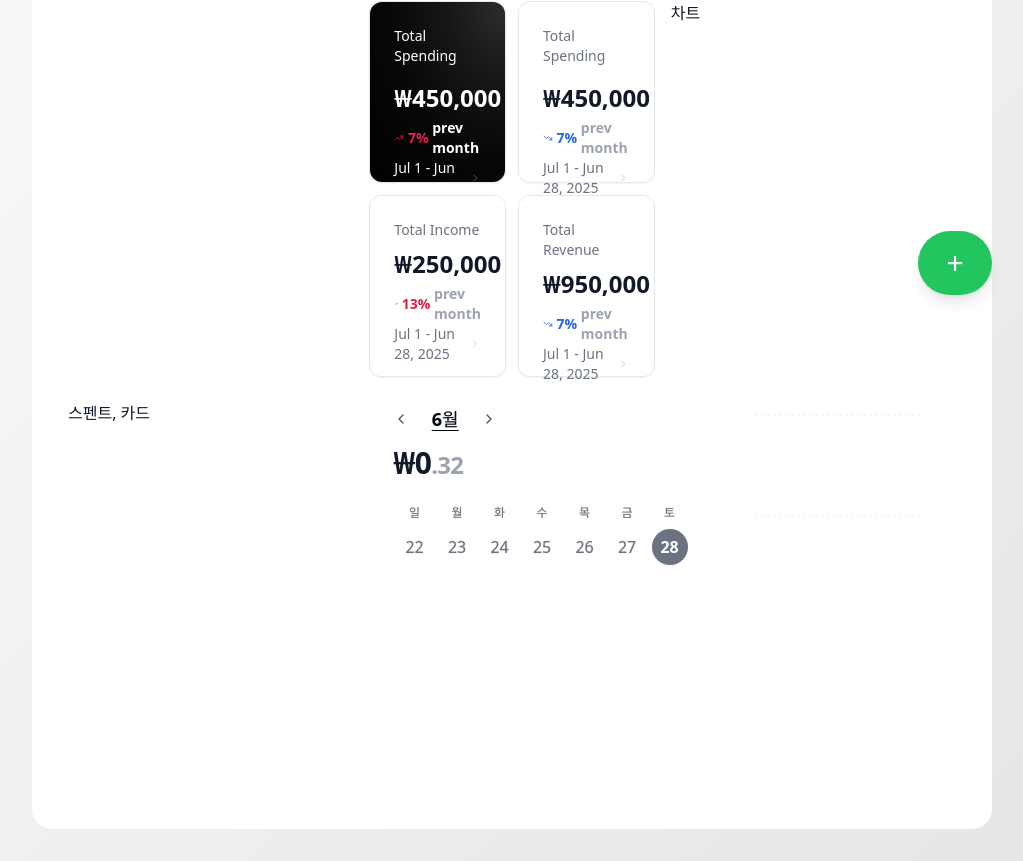
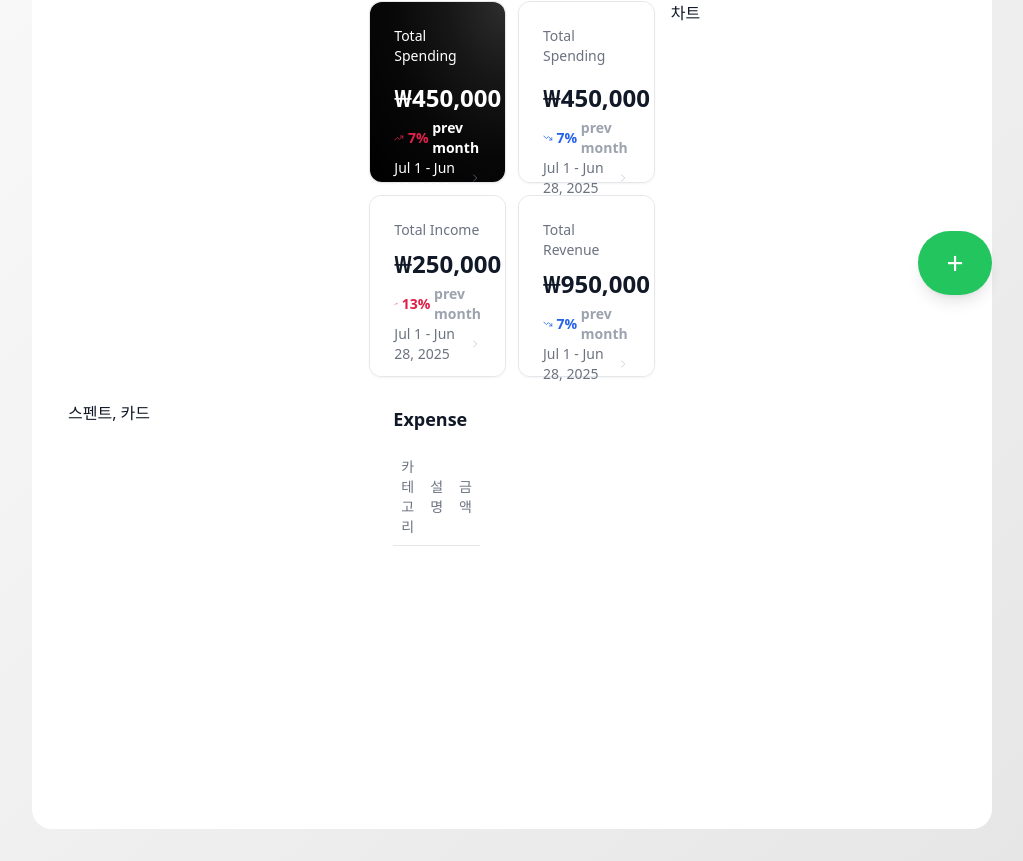
Before and after one commit to jihunhong/velvet, a React (Vite) app: page / in a window 1280 px wide. Shown: the part 473-1334 px from the top of the page, without its empty margins (256-1279 px from the left). Built offline with nearby package versions, Linux system fonts and the light colour scheme; a web font is replaced by a local one.

Commit message:
fix: 테이블 구조로 변경

```diff
--- a/src/components/ExpenseList.tsx
+++ b/src/components/ExpenseList.tsx
@@ -1,13 +1,8 @@
 import { useQuery } from '@tanstack/react-query';
 import { format } from 'date-fns';
-import dayjs from 'dayjs';
-import { ChevronLeft, ChevronRight } from 'lucide-react';
-import { Area, AreaChart, CartesianGrid, ResponsiveContainer, XAxis, YAxis } from 'recharts';
 
 import { getCategoryColor } from '../common/constants/expenseCategory';
 import { getAllExpenses, getCurrentMonthExpenses } from '../db/expenseDB';
-import Calendar from './Calendar';
-import ExpenseInsight from './ExpenseInsight';
 
 export default function ExpenseList() {
   const {
@@ -37,74 +32,36 @@ export default function ExpenseList() {
 
   return (
     <div className="bg-white rounded-[20px] px-6 py-1 h-full flex flex-col">
-      <div className="grid grid-cols-7 gap-6 mb-6">
-        <div className="col-span-4 flex justify-between items-center w-full">
-          <div className="flex flex-col items-start w-full h-full gap-3">
-            <div className="flex items-center gap-[1.4rem]">
-              <ChevronLeft className="w-4 h-4 text-gray-600 dropshadow" />
-              <span className="font-semibold text-lg text-gray-950 text-shadow underline underline-offset-4">{dayjs().get('month') + 1}월</span>
-              <ChevronRight className="w-4 h-4 text-gray-600 dropshadow" />
-            </div>
-            <div className="flex items-center">
-              <p className="text-gray-900 text-3xl font-bold tracking-tight">
-                ₩{totalSpent.toLocaleString()}
-                <span className="text-gray-400 text-2xl">.32</span>
-              </p>
-            </div>
-
-            <ExpenseInsight expenses={expenses} />
-            <Calendar />
-          </div>
-        </div>
-
-        <div className="col-span-3 h-32 w-full">
-          <ResponsiveContainer width="100%" height="118%">
-            <AreaChart data={allExpenses} margin={{ top: 10, right: 10, left: 0, bottom: 10 }}>
-              <defs>
-                <linearGradient id="colorValue" x1="0" y1="0" x2="0" y2="1">
-                  <stop offset="5%" stopColor="#60a5fa" stopOpacity={0.8} />
-                  <stop offset="95%" stopColor="#60a5fa" stopOpacity={0.1} />
-                </linearGradient>
-              </defs>
-              <CartesianGrid strokeDasharray="3 3" vertical={false} stroke="#f0f0f0" />
-              <XAxis dataKey="date" axisLine={false} tickLine={false} tick={false} />
-              <YAxis dataKey="amount" axisLine={false} tickLine={false} tick={false} width={40} />
-              <Area
-                type="linear"
-                dataKey="amount"
-                stroke="#60a5fa"
-                strokeWidth={3}
-                fill="url(#colorValue)"
-                dot={{ r: 4, stroke: '#60a5fa', strokeWidth: 2, fill: '#ffffff', fillOpacity: 1 }}
-                activeDot={{ r: 6, stroke: '#60a5fa', strokeWidth: 2, fill: '#ffffff', fillOpacity: 1 }}
-              />
-            </AreaChart>
-          </ResponsiveContainer>
-        </div>
+      <div className="mb-4">
+        <h2 className="text-lg font-bold text-gray-900">Expense</h2>
       </div>
-      <div className="space-y-4 overflow-y-auto flex-1 pr-2 custom-scrollbar">
-        {expenses.map((expense, idx) => (
-          <div
-            key={expense.id ?? idx}
-            className="flex items-center justify-between p-3 rounded-lg hover:bg-gray-50 transition-all duration-200 ease-in-out cursor-pointer"
-          >
-            <div className="flex items-center gap-3">
-              <div
-                className="w-3 h-3 rounded-full"
-                style={{
-                  backgroundColor: getCategoryColor(expense.category.name),
-                }}
-              />
-              <div>
-                <p className="text-sm font-medium text-gray-900">{expense.description}</p>
-                <p className="text-xs text-gray-500">
-                  {expense.category.name} • {format(expense.updatedAt, 'MM월 dd일')}
-                </p>
-              </div>
-            </div>
-            <span className="text-sm font-semibold text-red-500 tracking-tight">-{expense.amount.toLocaleString()}원</span>
-          </div>
-        ))}
+      <div className="overflow-x-auto flex-1  custom-scrollbar">
+        <table className="min-w-full text-left text-sm">
+          <thead>
+            <tr className="text-gray-500 border-b sticky top-0 bg-white z-10">
+              <th className="py-2 px-2">카테고리</th>
+              <th className="py-2 px-2">설명</th>
+              <th className="py-2 px-2 text-right">금액</th>
+              <th className="py-2 px-2">날짜</th>
+            </tr>
+          </thead>
+          <tbody>
+            {expenses.map((expense, idx) => (
+              <tr key={expense.id ?? idx} className="hover:bg-gray-50 transition-all duration-200 cursor-pointer">
+                <td className="py-2 px-2">
+                  <span
+                    className="inline-block w-3 h-3 rounded-full mr-2 align-middle"
+                    style={{ backgroundColor: getCategoryColor(expense.category.name) }}
+                  />
+                  {expense.category.name}
+                </td>
+                <td className="py-2 px-2">{expense.description}</td>
+                <td className="py-2 px-2 text-right text-red-500 font-semibold">-{expense.amount.toLocaleString()}원</td>
+                <td className="py-2 px-2">{format(expense.updatedAt, 'MM월 dd일')}</td>
+              </tr>
+            ))}
+          </tbody>
+        </table>
       </div>
     </div>
   );
```
